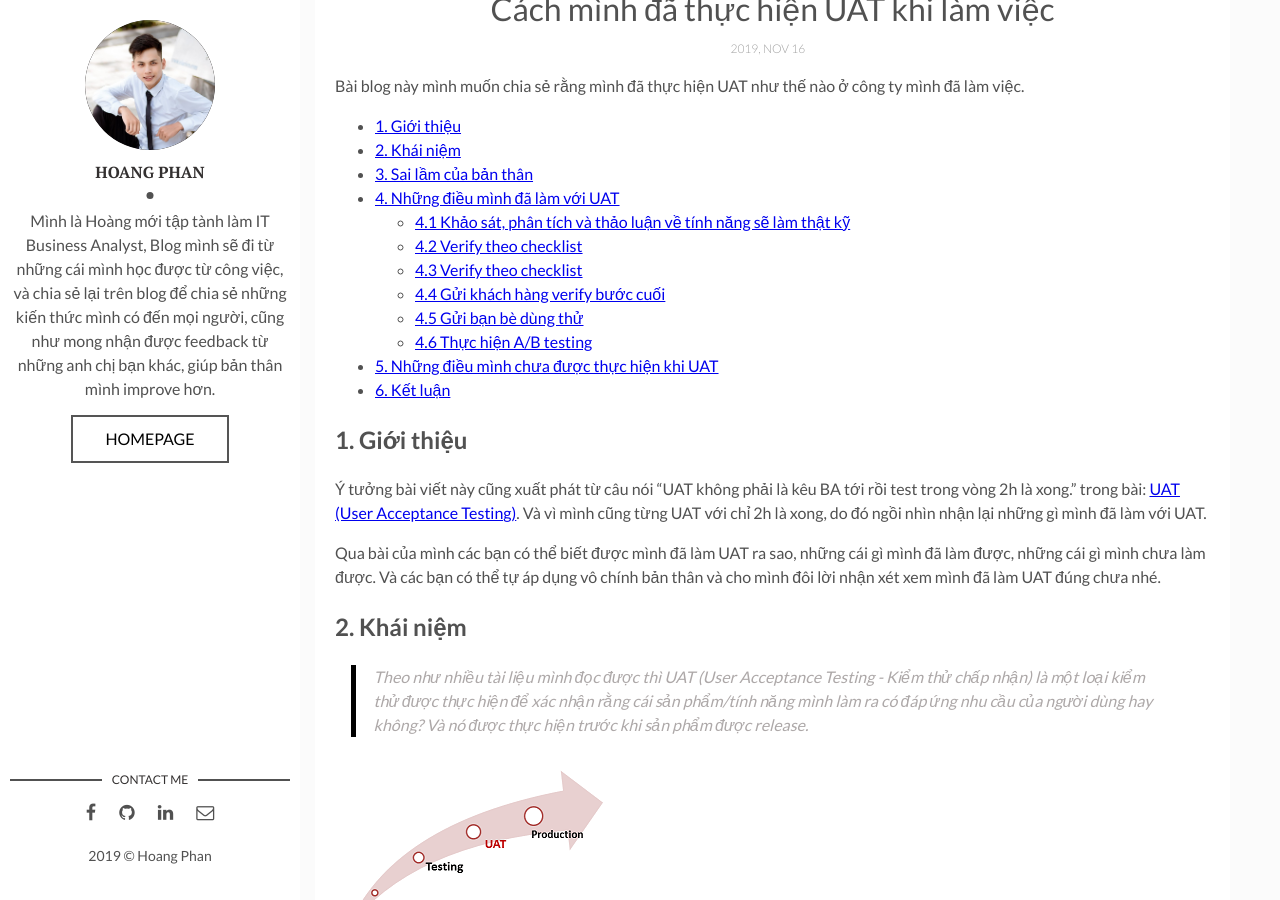
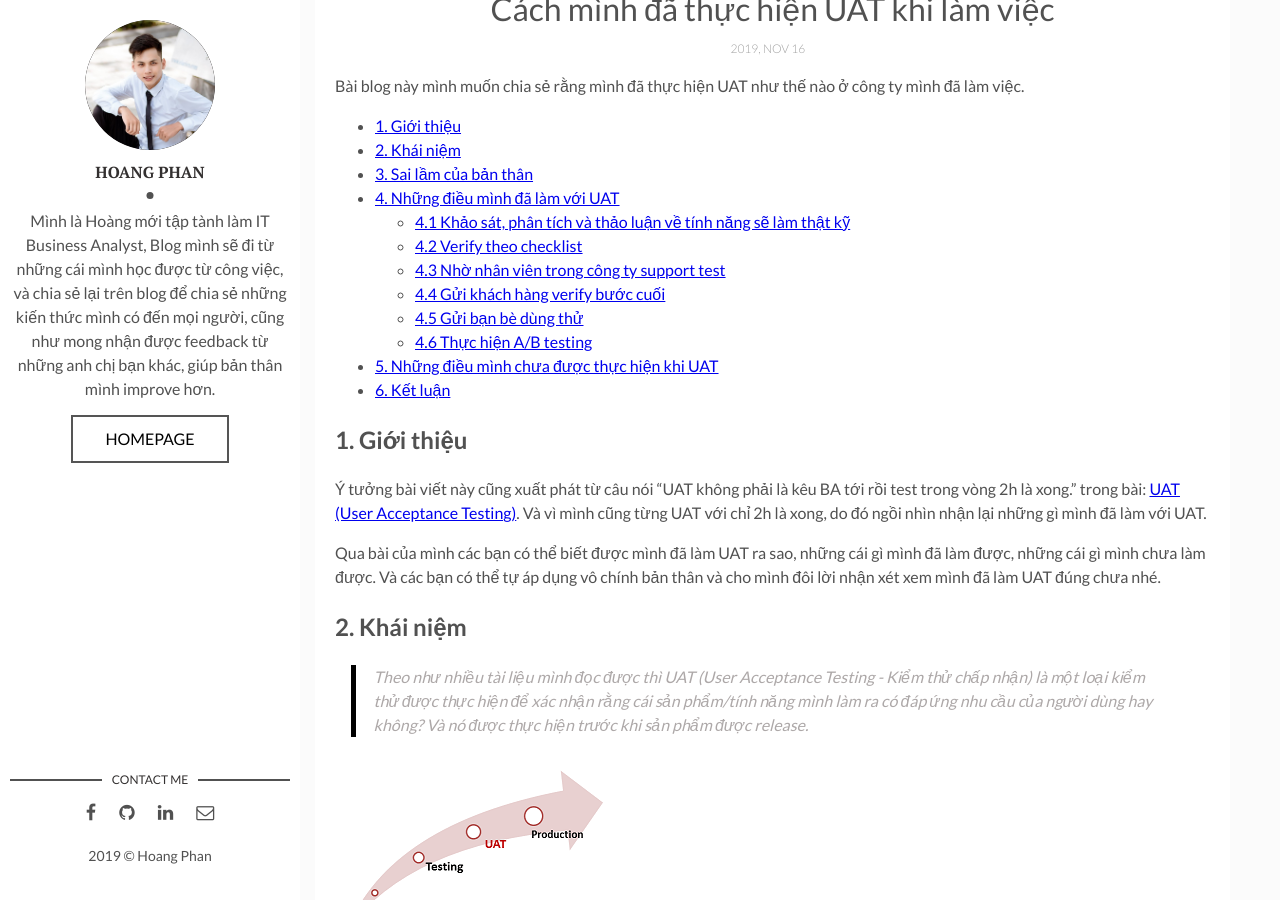
Before and after one commit to hoangpm96/toilamba, a Jekyll site: the page built from _posts/2019-11-16-cach-minh-da-thuc-hien-UAT-khi-lam-viec.markdown, in a window 1280 px wide and 900 px high, scrolled down 562 px. Built offline with Jekyll 4.4.1, drawn with Linux system fonts in a browser that asks for light colours; some of the changed text lies outside the part shown.

Commit message:
Update UAT post

```diff
--- a/_posts/2019-11-16-cach-minh-da-thuc-hien-UAT-khi-lam-viec.markdown
+++ b/_posts/2019-11-16-cach-minh-da-thuc-hien-UAT-khi-lam-viec.markdown
@@ -45,7 +45,7 @@ Tự mình kiểm tra xem là sản phẩm làm ra đúng tính năng như khác
 
 Mình sẽ chỉ đi những flow đảm bảo luồng chính (primary testcase) mà mang lại benefit cho End-user vì mình khá tin tưởng team QC của mình làm khá tốt với những case theo tech hay doc, vì mình luôn review test case của QC dự án (dự án gần nhất mình làm) sau khi họ hoàn thành bộ test case.
 
-### 4.3 Verify theo checklist
+### 4.3 Nhờ nhân viên trong công ty support test
 Gửi cho những member trong công ty để support test kiểu dùng như 1 end user và nhận feedback từ họ. Mình thấy 1 thiếu sót đó là không thể quan sát hết được họ đã sử dụng phần mềm như thế nào, có gặp trouble gì khi dùng sản phẩm/tính năng không? Nhưng mình tự nhận thực hiện UAT như thế nào cũng xem là chấp nhận được vì cũng lấy được feedback từ họ.
 
 Vì mình biết có một số sản phẩm, tính năng trước khi được ra mắt thị trường thì họ sẽ mời end-user thật để tới văn phòng và cùng dùng sản phẩm. Kiểu như trong game Liên Minh Huyền Thoại, khi ra 1 tướng mới hoặc có chỉnh sửa, sẽ mời các game thủ tới chơi thử để đánh giá nhân vật trong game, quay video quan sát hành động của họ, từ đó phân tích ra là nhân vật đã ok chưa.
```
